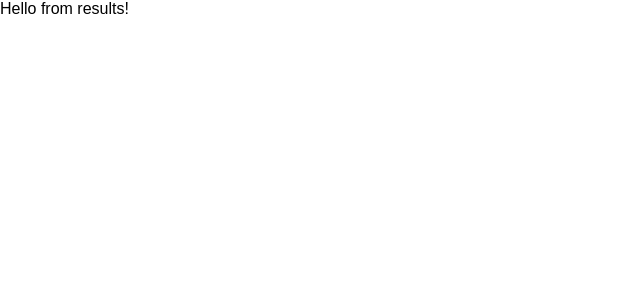
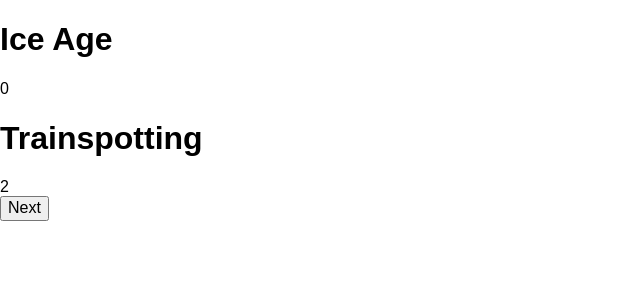
Before and after one commit to antico5/voting-client, a React (Create React App) app: page /#/results in a window 1280 px wide. Shown: the top 300 px of the page, without its empty margins (0-640 px from the left). Built offline with nearby package versions, Linux system fonts and the light colour scheme.

Commit message:
Results component.

```diff
--- a/src/Results.jsx
+++ b/src/Results.jsx
@@ -1,7 +1,37 @@
 import React, { PureComponent } from 'react';
+import {Map, List} from 'immutable'
+import Winner from './Winner'
 
 export default class Results extends PureComponent {
+  getPair() {
+    return this.props.pair || List.of('Ice Age', 'Trainspotting')
+  }
+
+  getTally(){
+    return this.props.tally || Map({'Trainspotting': 2})
+  }
+
+  getVotes(entry){
+    return this.getTally().get(entry) || 0
+  }
+
   render() {
-    return <div>Hello from results!</div>
+    return (
+      this.props.winner ?
+        <Winner winner={this.props.winner}/> :
+        <div className="results">
+          <div className='tally'>
+            { this.getPair().map( entry =>
+              <div className='entry' key={entry}>
+                <h1>{entry}</h1>
+                <div className='voteCount'>{this.getVotes(entry)}</div>
+              </div>
+            )}
+         </div>
+         <div className='management'>
+           <button ref='next' onClick={this.props.next} className='next'>Next</button>
+         </div>
+        </div>
+    )
   }
 }
--- a/src/Vote.jsx
+++ b/src/Vote.jsx
@@ -1,4 +1,5 @@
 import React, { PureComponent } from 'react';
+import {List} from 'immutable'
 
 export default class Vote extends PureComponent {
   isDisabled() {
@@ -10,7 +11,7 @@
   }
 
   getPair() {
-    return this.props.pair || ['Ice Age', 'Trainspotting']
+    return this.props.pair || List.of('Ice Age', 'Trainspotting')
   }
 
   render() {
```
